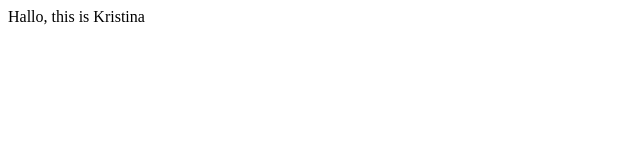
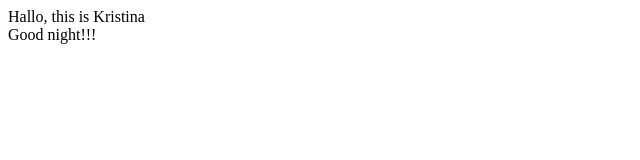
Before and after one commit to angelShlesser/git-lesson-3, a plain HTML site: page index.html in a window 1280 px wide. Shown: the full height of the page, 0-640 px from the left. Drawn offline with Linux system fonts and the light colour scheme.

Commit message:
kristina

```diff
--- a/index.html
+++ b/index.html
@@ -9,5 +9,6 @@
     <header>
       Hallo, this is Kristina
       </header>
+      <footer> Good night!!! </footer>
   </body>
 </html>
```
